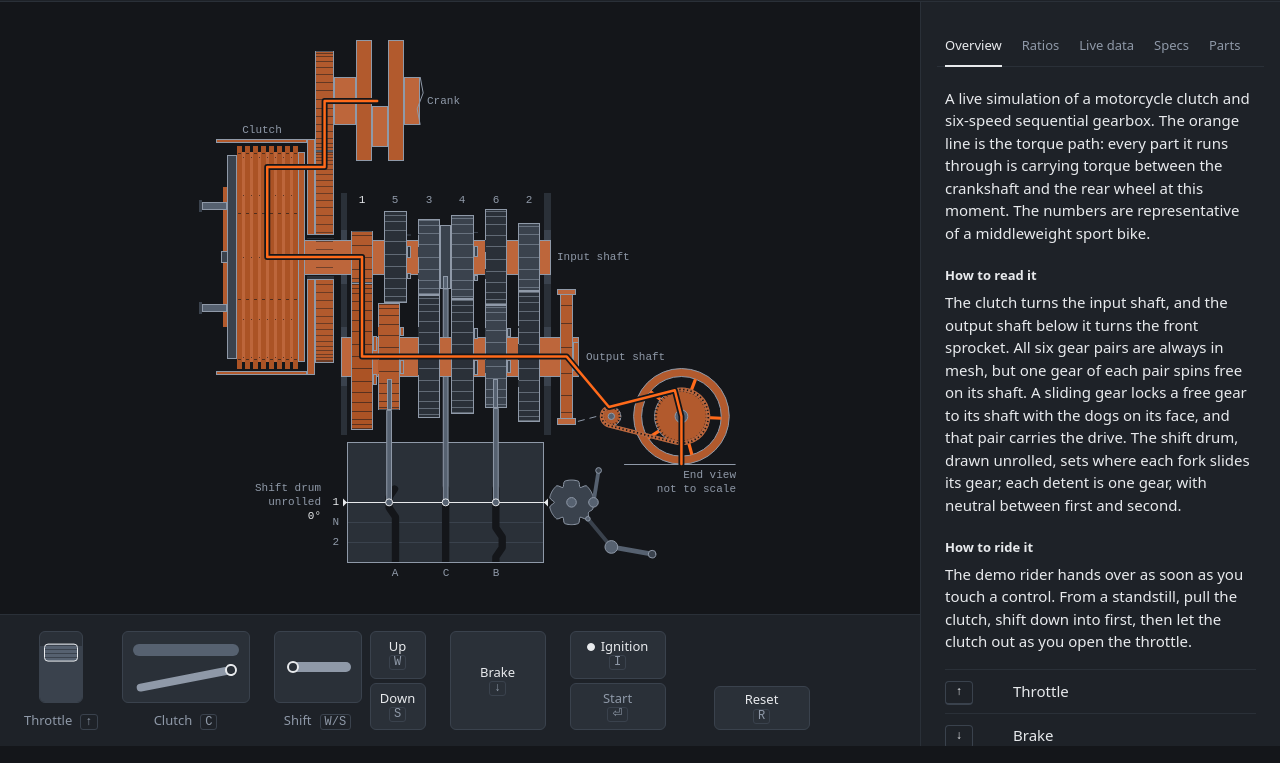
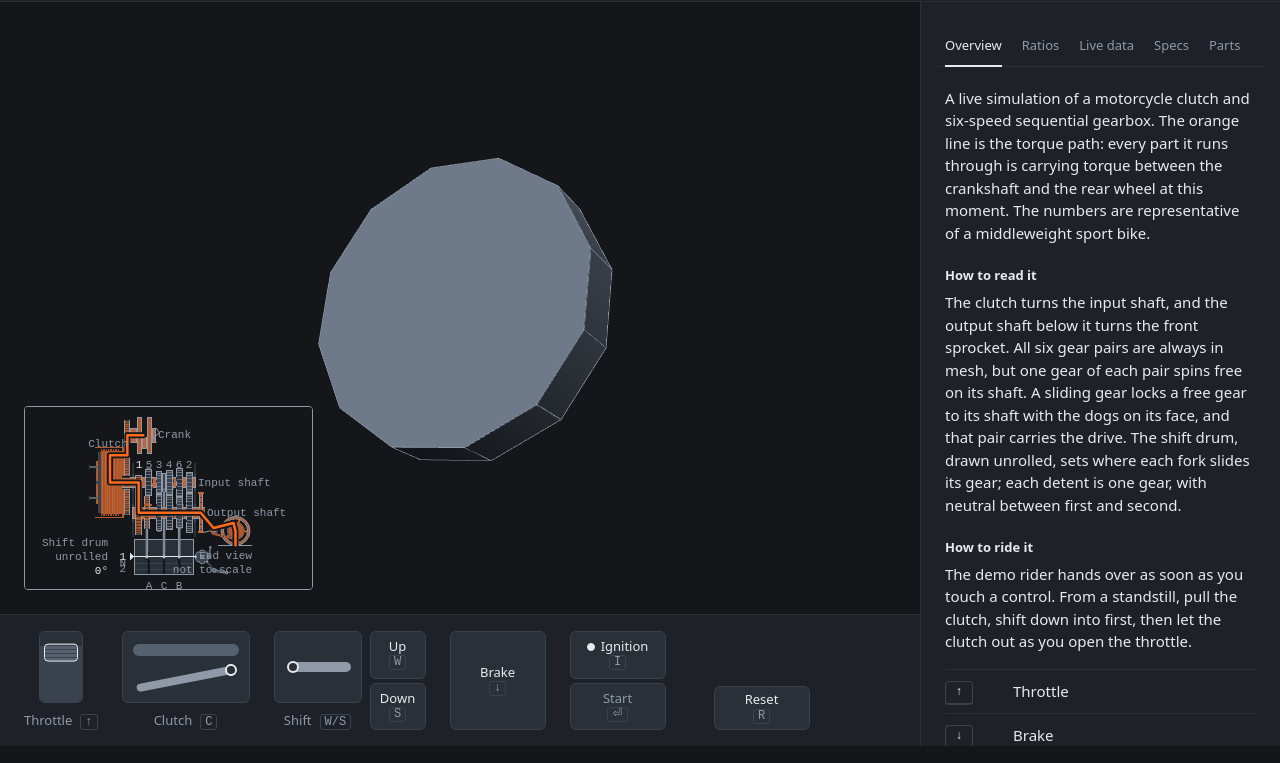
Before and after one commit to dylaan713/motorcycle-transmission, a website built with Vite: page index.html in a window 1280 px wide. Shown: the part 54-817 px from the top of the page. Built offline with nearby package versions, Linux system fonts and the light colour scheme; animation ran at ten frames a second.

Commit message:
feat: lazy 3D chunk with loader, illustration materials and stage host
Co-Authored-By: Claude Opus 5.5 <noreply@anthropic.com>

```diff
--- /dev/null
+++ b/src/app/stageHost.ts
@@ -0,0 +1,134 @@
+import type { PartId } from '../model/parts';
+import type { TorquePath } from '../model/torquePath';
+import type { SimState } from '../sim/types';
+import type { View } from './view';
+
+export type ViewName = '3d' | 'schematic';
+
+/** Owns which view is the main one and which is the inset, and where each view's element sits. */
+export interface StageHost {
+  /** `container` is the element the view draws into; the host moves it between the two slots. */
+  register(name: ViewName, view: View, container?: HTMLElement): void;
+  setMain(name: ViewName): void; // the other registered view becomes the inset if insets are on
+  setInset(on: boolean): void;
+  swap(): void; // the inset becomes main and main the inset (or, with insets off, the hidden one main)
+  readonly main: ViewName | null;
+  readonly inset: ViewName | null;
+  render(state: SimState, path: TorquePath): void; // renders main and, if on, inset
+  pick(x: number, y: number): PartId | null; // main view only, CSS pixels relative to the main slot
+  setHighlight(part: PartId | null): void; // both views
+}
+
+interface Entry { view: View; container: HTMLElement | null }
+interface Size { w: number; h: number }
+
+/**
+ * With the two slot elements it also places each view's container in its slot, keeps every view
+ * sized to its slot, and skips drawing a view that is detached, unsized or in a hidden tab.
+ * Without them (unit tests) it only tracks state and calls the views.
+ */
+export function createStageHost(mainEl?: HTMLElement, insetEl?: HTMLElement): StageHost {
+  const views = new Map<ViewName, Entry>();
+  let mainName: ViewName | null = null;
+  let insetOn = true;
+  let highlight: PartId | null = null;
+  const slotSize = new Map<HTMLElement, Size>();
+
+  const other = (name: ViewName | null): ViewName | null => {
+    for (const n of views.keys()) if (n !== name) return n;
+    return null;
+  };
+  const insetName = (): ViewName | null => (insetOn ? other(mainName) : null);
+  const dpr = (): number => (typeof window === 'undefined' ? 1 : window.devicePixelRatio || 1);
+
+  const slotOf = (name: ViewName): HTMLElement | undefined => {
+    if (name === mainName) return mainEl;
+    if (name === insetName()) return insetEl;
+    return undefined;
+  };
+
+  const resizeIn = (slot: HTMLElement): void => {
+    const size = slotSize.get(slot);
+    if (!size) return;
+    for (const [name, e] of views) if (slotOf(name) === slot) e.view.resize(size.w, size.h, dpr());
+  };
+
+  /** Puts each container in its slot (or takes it out of the page) and resizes what moved. */
+  const place = (): void => {
+    if (!mainEl || !insetEl) return;
+    for (const [name, e] of views) {
+      if (!e.container) continue;
+      const slot = slotOf(name);
+      if (!slot) { e.container.remove(); continue; }
+      if (e.container.parentElement !== slot) slot.append(e.container);
+    }
+    insetEl.hidden = insetName() === null;
+    resizeIn(mainEl); resizeIn(insetEl);
+  };
+
+  if (mainEl && insetEl && typeof ResizeObserver !== 'undefined') {
+    const ro = new ResizeObserver((entries) => {
+      for (const entry of entries) {
+        const slot = entry.target as HTMLElement;
+        slotSize.set(slot, { w: entry.contentRect.width, h: entry.contentRect.height });
+        resizeIn(slot);
+      }
+    });
+    ro.observe(mainEl); ro.observe(insetEl);
+    // a change of pixel ratio alone (another monitor, or zoom) resizes nothing, so watch for it too
+    const watchPixelRatio = (): void => {
+      matchMedia(`(resolution: ${dpr()}dppx)`).addEventListener('change', () => {
+        resizeIn(mainEl); resizeIn(insetEl);
+        watchPixelRatio(); // the query names one ratio: re-arm for the new one
+      }, { once: true });
+    };
+    watchPixelRatio();
+  }
+
+  const drawable = (e: Entry, slot: HTMLElement | undefined): boolean => {
+    if (!slot || !e.container) return true; // no DOM to check: the caller manages it
+    const size = slotSize.get(slot);
+    return e.container.isConnected && size !== undefined && size.w > 0 && size.h > 0;
+  };
+
+  return {
+    register(name, view, container) {
+      views.get(name)?.view.dispose();
+      views.set(name, { view, container: container ?? null });
+      view.setHighlight(highlight);
+      if (name === '3d' || mainName === null) mainName = name;
+      place();
+    },
+    setMain(name) {
+      if (!views.has(name) || name === mainName) return;
+      mainName = name;
+      place();
+    },
+    setInset(on) {
+      if (on === insetOn) return;
+      insetOn = on;
+      place();
+    },
+    swap() {
+      const next = other(mainName);
+      if (next !== null) this.setMain(next);
+    },
+    get main() { return mainName; },
+    get inset() { return insetName(); },
+    render(state, path) {
+      if (typeof document !== 'undefined' && document.hidden) return;
+      for (const name of [mainName, insetName()]) {
+        if (name === null) continue;
+        const e = views.get(name)!;
+        if (drawable(e, slotOf(name))) e.view.render(state, path);
+      }
+    },
+    pick(x, y) {
+      return mainName === null ? null : views.get(mainName)!.view.pick(x, y);
+    },
+    setHighlight(part) {
+      highlight = part;
+      for (const e of views.values()) e.view.setHighlight(part);
+    },
+  };
+}
--- a/src/main.ts
+++ b/src/main.ts
@@ -14,6 +14,10 @@ import { createSchematic } from './view2d/schematic';
 import { formatReading, mountReadouts, type Reading } from './ui/readouts';
 import { mountPanel } from './ui/panel';
 import { mountModeChip, mountStatus } from './ui/status';
+import { mountLoader } from './ui/loader';
+import { el } from './ui/dom';
+import { createStageHost } from './app/stageHost';
+import { load3d, webglAvailable } from './view3d/load';
 
 applyTokens(document.documentElement);
 
@@ -29,26 +33,24 @@ const deck = mountDeck(document.getElementById('deck')!, controls, {
   onTouch: () => driver.takeOver(),
   onReset: () => sim.reset(),
 });
+// the stage holds two slots; each view draws into its own container, which the host moves between them
 const stage = document.getElementById('stage')!;
-const canvas = document.createElement('canvas');
-canvas.className = 'stage-canvas';
-canvas.setAttribute('role', 'img');
-canvas.setAttribute('aria-label', 'Cutaway schematic of the clutch, gearbox and final drive, with the torque path in orange');
-stage.append(canvas);
+const mainSlot = el('div', 'stage-main', { id: 'stage-main' });
+const insetSlot = el('button', 'stage-inset', { id: 'stage-inset', type: 'button', 'aria-label': 'Swap views', hidden: '' });
+stage.prepend(mainSlot, insetSlot);
+const host = createStageHost(mainSlot, insetSlot);
+const wide = matchMedia('(min-width: 900px)');
+host.setInset(wide.matches); // phones get the whole stage for one view
+wide.addEventListener('change', () => host.setInset(wide.matches));
+insetSlot.addEventListener('click', () => host.swap());
+
+const schematicBox = el('div', 'view');
+const canvas = el('canvas', 'view-canvas', {
+  role: 'img', 'aria-label': 'Cutaway schematic of the clutch, gearbox and final drive, with the torque path in orange',
+});
+schematicBox.append(canvas);
 const view = createSchematic(canvas);
-let stageW = 0, stageH = 0;
-new ResizeObserver(([entry]) => {
-  stageW = entry.contentRect.width; stageH = entry.contentRect.height;
-  view.resize(stageW, stageH, window.devicePixelRatio || 1);
-}).observe(canvas);
-// a change of pixel ratio alone (another monitor, or zoom) resizes nothing, so watch for it too
-const watchPixelRatio = (): void => {
-  matchMedia(`(resolution: ${window.devicePixelRatio || 1}dppx)`).addEventListener('change', () => {
-    view.resize(stageW, stageH, window.devicePixelRatio || 1);
-    watchPixelRatio(); // the query names one ratio: re-arm for the new one
-  }, { once: true });
-};
-watchPixelRatio();
+host.register('schematic', view, schematicBox);
 
 const readouts = mountReadouts(document.querySelector<HTMLElement>('.app-header')!, document.getElementById('live')!);
 const panel = mountPanel(document.getElementById('panel')!);
@@ -80,7 +82,7 @@ const loop = createLoop(sim, () => driver.source(), (state) => {
   }
   readouts.sync(reading, state);
   deck.sync(state, loop.lastInputs);
-  view.render(state, torquePath(state));
+  host.render(state, torquePath(state));
 });
 
 // hover highlights a part, a click (not a drag) selects it
@@ -88,31 +90,52 @@ const DRAG_PX = 5;
 let hovering = false;
 let press: { x: number; y: number } | null = null;
 const local = (e: PointerEvent) => {
-  const r = canvas.getBoundingClientRect();
+  const r = mainSlot.getBoundingClientRect();
   return { x: e.clientX - r.left, y: e.clientY - r.top };
 };
-canvas.addEventListener('pointermove', (e) => {
+mainSlot.addEventListener('pointermove', (e) => {
   const { x, y } = local(e);
-  const id = view.pick(x, y);
+  const id = host.pick(x, y);
   hovering = id !== null;
-  canvas.style.cursor = hovering ? 'pointer' : '';
-  view.setHighlight(id ?? selection.get());
+  mainSlot.style.cursor = hovering ? 'pointer' : '';
+  host.setHighlight(id ?? selection.get());
 });
-canvas.addEventListener('pointerleave', () => {
+mainSlot.addEventListener('pointerleave', () => {
   hovering = false;
-  canvas.style.cursor = '';
-  view.setHighlight(selection.get());
+  mainSlot.style.cursor = '';
+  host.setHighlight(selection.get());
 });
-canvas.addEventListener('pointerdown', (e) => { press = { x: e.clientX, y: e.clientY }; });
-canvas.addEventListener('pointercancel', () => { press = null; });
-canvas.addEventListener('pointerup', (e) => {
+mainSlot.addEventListener('pointerdown', (e) => { press = { x: e.clientX, y: e.clientY }; });
+mainSlot.addEventListener('pointercancel', () => { press = null; });
+mainSlot.addEventListener('pointerup', (e) => {
   if (press && Math.hypot(e.clientX - press.x, e.clientY - press.y) <= DRAG_PX) {
     const { x, y } = local(e);
-    selection.set(view.pick(x, y));
+    selection.set(host.pick(x, y));
   }
   press = null;
 });
-selection.subscribe((id) => { if (!hovering) view.setHighlight(id); });
+selection.subscribe((id) => { if (!hovering) host.setHighlight(id); });
+
+// the 3D view arrives after first paint; the schematic stays rideable underneath until it does
+const UNAVAILABLE = '3D view unavailable on this device; showing the schematic.';
+const fallBack = (why: unknown): void => {
+  console.warn('3D view not loaded:', why);
+  status.notice(UNAVAILABLE);
+};
+if (webglAvailable()) {
+  const loader = mountLoader(stage);
+  const box = el('div', 'view');
+  load3d(box, loader.progress).then((v3) => {
+    host.register('3d', v3, box);
+    loader.done();
+  }, (err: unknown) => {
+    box.remove();
+    loader.remove();
+    fallBack(err);
+  });
+} else {
+  fallBack('WebGL 2 is not available');
+}
 
 // taking over starts from what the bike was doing, so each control ramps back from there
 driver.onModeChange((mode) => { if (mode === 'visitor') controls.seed(loop.lastInputs); });
--- /dev/null
+++ b/src/ui/loader.ts
@@ -0,0 +1,35 @@
+import { el, setText } from './dom';
+
+/** How long the loader takes to fade out once the view is ready, in ms (matches styles.css). */
+const FADE_MS = 300;
+
+export interface Loader {
+  progress(done: number, total: number, label: string): void;
+  /** Fades the loader out and removes it. */
+  done(): void;
+  /** Removes it at once. */
+  remove(): void;
+}
+
+/** A thin progress bar with a percentage and the current step, over the stage. */
+export function mountLoader(host: HTMLElement): Loader {
+  const label = el('span', 'loader-label', {}, 'Loading 3D view');
+  const pct = el('span', 'loader-pct', {}, '0%');
+  const fill = el('div', 'loader-fill');
+  const root = el('div', 'loader mono', { role: 'status', 'aria-live': 'polite' },
+    el('div', 'loader-line', {}, label, pct), el('div', 'loader-bar', { 'aria-hidden': 'true' }, fill));
+  host.append(root);
+  return {
+    progress(done, total, text) {
+      const p = total > 0 ? Math.min(1, Math.max(0, done / total)) : 0;
+      setText(label, text);
+      setText(pct, `${Math.round(p * 100)}%`);
+      fill.style.setProperty('--v', String(p));
+    },
+    done() {
+      root.dataset.done = '';
+      setTimeout(() => root.remove(), FADE_MS);
+    },
+    remove() { root.remove(); },
+  };
+}
--- a/src/ui/status.ts
+++ b/src/ui/status.ts
@@ -41,15 +41,28 @@ const MESSAGES = {
   touch: { stalled: 'Stalled. Pull the clutch and press Start to restart.', off: 'Ignition off. Tap Ignition to switch it on.' },
 } as const;
 
-/** A polite live line for status changes (a stall, the ignition); never the changing numbers. */
-export function mountStatus(host: HTMLElement): { sync(r: Reading): void } {
+/** How long a one-off notice stays up, in ms. */
+const NOTICE_MS = 8000;
+
+/**
+ * A polite live line for status changes (a stall, the ignition); never the changing numbers.
+ * `notice` shows a one-off line for a while; a stall or ignition message takes precedence.
+ */
+export function mountStatus(host: HTMLElement): { sync(r: Reading): void; notice(text: string): void } {
   host.setAttribute('role', 'status');
   host.setAttribute('aria-live', 'polite');
   const touch = matchMedia('(max-width: 899.98px), (pointer: coarse)');
+  let note = '';
+  let timer = 0;
   return {
     sync(r) {
       const m = MESSAGES[touch.matches ? 'touch' : 'keys'];
-      setText(host, r.engine === 'stalled' ? m.stalled : r.engine === 'off' ? m.off : '');
+      setText(host, r.engine === 'stalled' ? m.stalled : r.engine === 'off' ? m.off : note);
+    },
+    notice(text) {
+      note = text;
+      clearTimeout(timer);
+      timer = window.setTimeout(() => { note = ''; }, NOTICE_MS);
     },
   };
 }
--- a/src/ui/styles.css
+++ b/src/ui/styles.css
@@ -85,9 +85,38 @@ h2 { font-size: var(--t-lg); font-stretch: 112%; }
   grid-template-areas: 'stage panel' 'deck panel';
 }
 #stage { grid-area: stage; min-width: 0; min-height: 0; position: relative; padding: var(--gutter); }
-.stage-canvas {
-  position: absolute; left: var(--gutter); top: var(--gutter); display: block;
+/* two slots a view can sit in; the host moves each view's container between them */
+.stage-main {
+  position: absolute; left: var(--gutter); top: var(--gutter);
   width: calc(100% - 2 * var(--gutter)); height: calc(100% - 2 * var(--gutter));
+}
+.stage-inset {
+  position: absolute; z-index: 1; left: var(--gutter); bottom: var(--gutter);
+  width: calc(34% - var(--gutter)); height: calc(34% - var(--gutter));
+  padding: 0; overflow: hidden; cursor: pointer;
+  background: var(--ground); border: 1px solid var(--third); border-radius: 4px;
+}
+.stage-inset[hidden] { display: none; }
+.stage-inset:hover { border-color: var(--ink); }
+.stage-inset .view { pointer-events: none; } /* the whole inset is one button */
+.view { position: absolute; inset: 0; }
+.view-canvas { display: block; width: 100%; height: 100%; }
+
+/* ---- 3D loader, over the stage; the schematic stays usable underneath ---- */
+.loader {
+  position: absolute; z-index: 2; top: var(--s3); right: var(--gutter); width: 220px;
+  padding: var(--s2) var(--s3); font-size: var(--t-xs); color: var(--ink); pointer-events: none;
+  background: var(--surface); border: 1px solid var(--steel-2); border-radius: 6px;
+  transition: opacity 300ms ease-out;
+}
+.loader[data-done] { opacity: 0; }
+.loader-line { display: flex; justify-content: space-between; gap: var(--s3); }
+.loader-label { overflow: hidden; text-overflow: ellipsis; white-space: nowrap; }
+.loader-pct { color: var(--third); }
+.loader-bar { height: 2px; margin-top: var(--s2); background: var(--steel-1); overflow: hidden; }
+.loader-fill {
+  height: 100%; background: var(--ink); transform-origin: left; transform: scaleX(var(--v, 0));
+  transition: transform 200ms ease-out;
 }
 #deck:empty { display: none; }
 #deck {
--- /dev/null
+++ b/src/view3d/index.ts
@@ -0,0 +1,90 @@
+import {
+  CylinderGeometry, DirectionalLight, Group, HemisphereLight, Mesh, PerspectiveCamera, Scene, WebGLRenderer,
+} from 'three';
+import type { Material, Object3D } from 'three';
+import type { View } from '../app/view';
+import { COLORS } from '../ui/tokens';
+import { withEdges } from './materials';
+import type { Progress } from './load';
+
+/**
+ * Entry of the lazily loaded 3D chunk. For now it builds a placeholder scene, one lit gear blank
+ * turning slowly, which proves the chunk, the renderer and the materials end to end.
+ */
+
+const MAX_DPR = 2;
+const SPIN = 0.25; // rad/s
+// scene units, placeholder only; 12 facets meet at 30°, over the 28° edge threshold, so the turn shows
+const BLANK = { radius: 1, width: 0.35, segments: 12 };
+
+/** Lets the loader paint between steps. */
+const nextFrame = (): Promise<void> => new Promise((r) => requestAnimationFrame(() => r()));
+
+function disposeTree(root: Object3D): void {
+  root.traverse((o) => {
+    const m = o as Mesh;
+    m.geometry?.dispose();
+    const mats: Material | Material[] | undefined = m.material;
+    if (mats) for (const mat of Array.isArray(mats) ? mats : [mats]) mat.dispose();
+  });
+}
+
+export async function create(container: HTMLElement, onProgress: Progress): Promise<View> {
+  const total = 2;
+  onProgress(0, total, 'Starting the renderer');
+  await nextFrame();
+
+  const renderer = new WebGLRenderer({ antialias: true });
+  renderer.setClearColor(COLORS.ground, 1);
+  const canvas = renderer.domElement;
+  canvas.className = 'view-canvas';
+  canvas.setAttribute('role', 'img');
+  canvas.setAttribute('aria-label', '3D model of the gearbox (placeholder: a single gear blank)');
+  container.append(canvas);
+
+  const scene = new Scene();
+  const camera = new PerspectiveCamera(30, 1, 0.1, 50);
+  camera.position.set(0, 2.2, 6.5);
+  camera.lookAt(0, 0, 0);
+  // soft fill from the sky, one key light from upper front left so faces separate by tone
+  scene.add(new HemisphereLight(COLORS.ink, COLORS.ground, 1.1));
+  const key = new DirectionalLight(COLORS.ink, 2.2);
+  key.position.set(-3, 4, 3);
+  scene.add(key);
+  onProgress(1, total, 'Building the model');
+  await nextFrame();
+
+  const blank = withEdges(new CylinderGeometry(BLANK.radius, BLANK.radius, BLANK.width, BLANK.segments), 'steel4');
+  // the blank spins about its own axis; the stand tilts that axis toward the viewer
+  const stand = new Group();
+  stand.rotation.set(0.85, 0, 0.5);
+  stand.add(blank);
+  scene.add(stand);
+  onProgress(2, total, 'Ready');
+
+  const still = matchMedia('(prefers-reduced-motion: reduce)').matches;
+  let last: number | null = null;
+
+  return {
+    render() {
+      const now = performance.now();
+      if (!still && last !== null) blank.rotation.y += (SPIN * (now - last)) / 1000;
+      last = now;
+      renderer.render(scene, camera);
+    },
+    resize(width, height, dpr) {
+      if (width <= 0 || height <= 0) return;
+      renderer.setPixelRatio(Math.min(MAX_DPR, dpr > 0 ? dpr : 1));
+      renderer.setSize(width, height, false); // CSS size comes from the stylesheet
+      camera.aspect = width / height;
+      camera.updateProjectionMatrix();
+    },
+    pick: () => null,
+    setHighlight() {},
+    dispose() {
+      disposeTree(scene);
+      renderer.dispose();
+      canvas.remove();
+    },
+  };
+}
--- /dev/null
+++ b/src/view3d/load.ts
@@ -0,0 +1,30 @@
+import type { View } from '../app/view';
+
+/**
+ * The app's only door into the 3D chunk. This file stays in the initial bundle, so it must never
+ * import `three` or anything that does; the chunk arrives through the dynamic import below.
+ */
+
+export type Progress = (done: number, total: number, label: string) => void;
+
+/** Whether this browser can give the 3D view a WebGL 2 context (the renderer needs 2). */
+export function webglAvailable(): boolean {
+  try {
+    const gl = document.createElement('canvas').getContext('webgl2');
+    if (!gl) return false;
+    gl.getExtension('WEBGL_lose_context')?.loseContext(); // give the probe's context back at once
+    return true;
+  } catch {
+    return false;
+  }
+}
+
+/**
+ * Fetches the 3D chunk and builds its view in `container`. Progress counts real steps: one for
+ * the chunk, then each step the chunk reports while it builds.
+ */
+export async function load3d(container: HTMLElement, onProgress: Progress): Promise<View> {
+  onProgress(0, 1, 'Loading 3D view');
+  const mod = await import('./index');
+  return mod.create(container, (done, total, label) => onProgress(1 + done, 1 + total, label));
+}
--- a/vite.config.ts
+++ b/vite.config.ts
@@ -1,3 +1,21 @@
 import { defineConfig } from 'vite';
 
-export default defineConfig({ base: './' });
+// The 3D chunk: three itself, the 3D view and the part geometry. load.ts is the app's static door
+// into it and stays in the entry chunk, so the initial bundle never pulls in three.
+const IN_3D_CHUNK = /node_modules[\\/]three[\\/]|src[\\/]geo[\\/]|src[\\/]view3d[\\/](?!load\.ts)/;
+
+export default defineConfig({
+  base: './',
+  build: {
+    chunkSizeWarningLimit: 800, // kB minified; npm run size enforces the real budgets, gzipped
+    rolldownOptions: {
+      output: {
+        // only the matched modules: a shared one (tokens) must stay with the entry, or the entry would
+        // import the 3D chunk statically to reach it
+        codeSplitting: {
+          groups: [{ name: 'view3d', test: (id) => IN_3D_CHUNK.test(id), includeDependenciesRecursively: false }],
+        },
+      },
+    },
+  },
+});
```
Also changed, not shown: scripts/size.mjs (+15 -6 lines), tests/app/stageHost.test.ts (added, +81 -0 lines).
